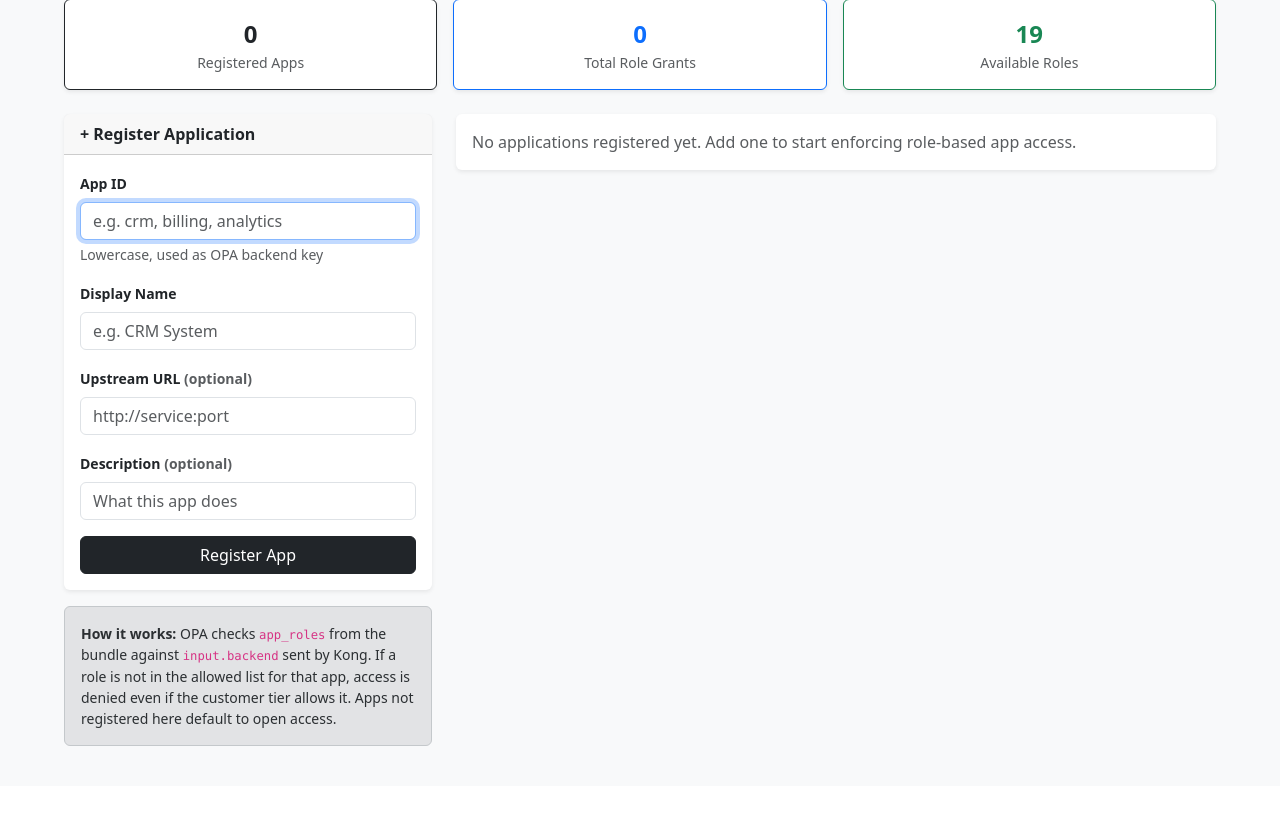
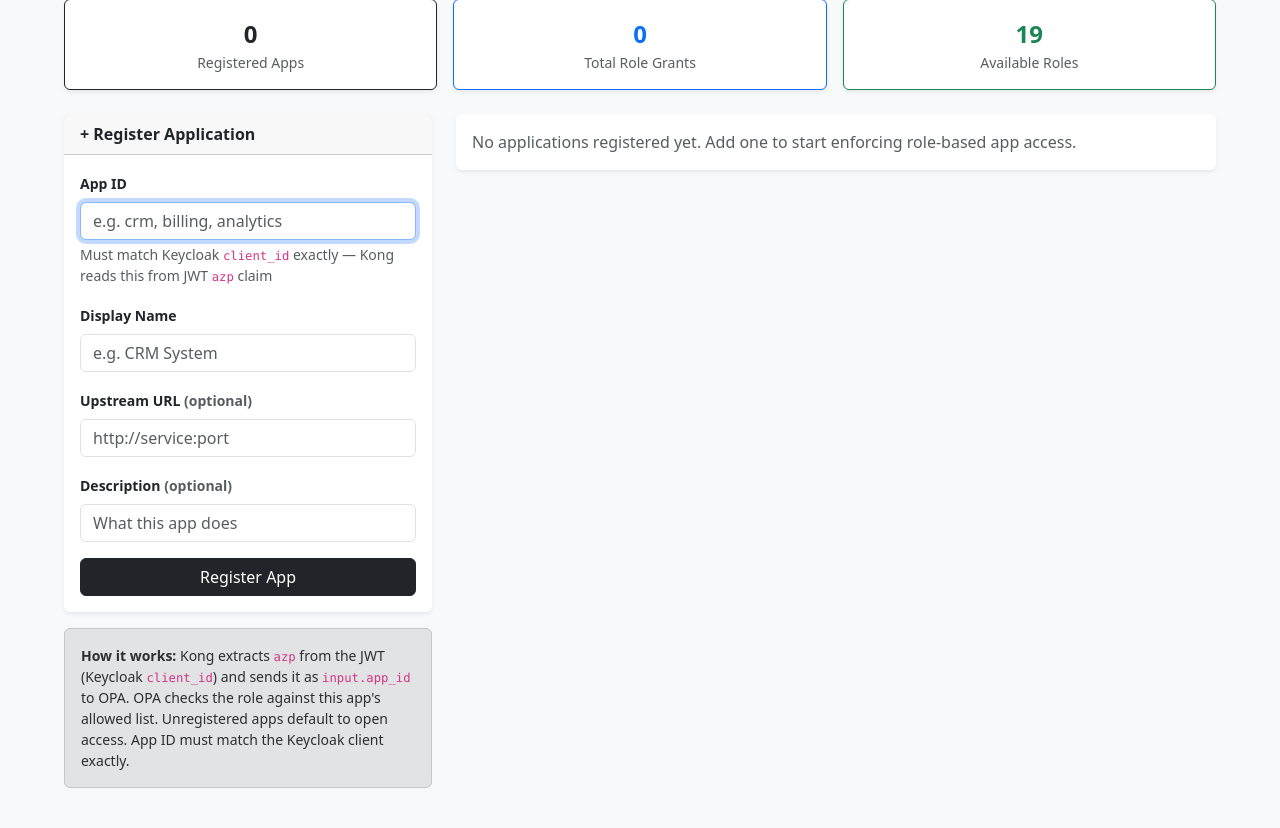
Before and after one commit to sorhoho/Data-Masking, a Flask app: page /apps in a window 1280 px wide. Shown: the part 134-962 px from the top of the page. Before the commit the page ends 880 px from the top, so only its background shows below. Run offline with Flask 3, Linux system fonts and the light colour scheme; the visitor is signed in with stand-in values (Sample User, id 1); data that the repository does not hold is empty; some libraries are stand-ins or nearby versions.

Commit message:
feat: app registry keyed by Keycloak azp claim, not backend
Kong: extract claims.azp → input.app_id in OPA request; store in
  kong.ctx.shared.app_id; include in audit log
OPA: app_role_allowed checks app_roles_config[input.app_id] (JWT azp /
  Keycloak client_id) instead of input.backend; backend remains for
  field-alias masking only
admin-service: replace crm/billing default apps with real frontend
  examples (agent-portal, supervisor-dashboard, fraud-console,
  audit-viewer-app, partner-api) with appropriate role sets per app
apps.html: update App ID hint and explanation to reference azp/client_id

https://claude.ai/code/session_015DJFy4qaRFyYCCGyfrUhc6

```diff
--- a/admin-service/app.py
+++ b/admin-service/app.py
@@ -137,25 +137,32 @@ _DEFAULT_FIELD_MAPPINGS = [
     ("billing", "roaming_gb",       "data_roaming_gb",    "L2"),
 ]
 
+# App ID = Keycloak client_id (azp JWT claim). Must match exactly.
 _DEFAULT_APPS = [
-    ("crm",     "CRM System",      "http://crm-mock:5000",     "Main CRM backend"),
-    ("billing", "Billing System",  "http://billing-mock:5001", "Billing backend"),
+    ("agent-portal",         "Agent Portal",          "", "Care agent & billing web app"),
+    ("supervisor-dashboard", "Supervisor Dashboard",   "", "Team lead & supervisor UI"),
+    ("fraud-console",        "Fraud Console",          "", "Fraud analyst investigation tool"),
+    ("audit-viewer-app",     "Audit Viewer",           "", "Compliance read-only portal"),
+    ("partner-api",          "Partner API",            "", "B2B/MVNO partner BFF"),
 ]
 
-# Roles allowed per app by default — matches existing policy intent
 _DEFAULT_APP_ROLES = [
-    # CRM: all internal roles (partners excluded from unmask paths by policy)
-    ("crm", "agent"), ("crm", "supervisor"), ("crm", "vip_agent"), ("crm", "admin"),
-    ("crm", "care_l1"), ("crm", "care_l2"), ("crm", "care_supervisor"),
-    ("crm", "noc_operator"), ("crm", "field_technician"), ("crm", "roaming_ops"),
-    ("crm", "billing_agent"), ("crm", "fraud_analyst"), ("crm", "compliance_officer"),
-    ("crm", "audit_viewer"), ("crm", "vip_care"), ("crm", "data_admin"),
-    ("crm", "partner"), ("crm", "b2b_partner"), ("crm", "mvno_partner"),
-    # Billing: financial roles + compliance + audit
-    ("billing", "billing_agent"), ("billing", "admin"), ("billing", "data_admin"),
-    ("billing", "fraud_analyst"), ("billing", "compliance_officer"),
-    ("billing", "audit_viewer"), ("billing", "supervisor"), ("billing", "care_supervisor"),
-    ("billing", "roaming_ops"),
+    # Agent Portal: front-line care + billing
+    ("agent-portal", "agent"), ("agent-portal", "care_l1"), ("agent-portal", "care_l2"),
+    ("agent-portal", "billing_agent"), ("agent-portal", "noc_operator"),
+    ("agent-portal", "field_technician"), ("agent-portal", "roaming_ops"),
+    # Supervisor Dashboard: supervisors + privileged ops
+    ("supervisor-dashboard", "supervisor"), ("supervisor-dashboard", "care_supervisor"),
+    ("supervisor-dashboard", "vip_agent"), ("supervisor-dashboard", "vip_care"),
+    ("supervisor-dashboard", "admin"), ("supervisor-dashboard", "data_admin"),
+    # Fraud Console: fraud & compliance only
+    ("fraud-console", "fraud_analyst"), ("fraud-console", "compliance_officer"),
+    ("fraud-console", "admin"), ("fraud-console", "data_admin"),
+    # Audit Viewer: audit + compliance read access
+    ("audit-viewer-app", "audit_viewer"), ("audit-viewer-app", "compliance_officer"),
+    ("audit-viewer-app", "admin"),
+    # Partner API: external partners only
+    ("partner-api", "partner"), ("partner-api", "b2b_partner"), ("partner-api", "mvno_partner"),
 ]
 
 
--- a/admin-service/templates/apps.html
+++ b/admin-service/templates/apps.html
@@ -39,7 +39,7 @@
             <label class="form-label fw-semibold small" for="app_id">App ID</label>
             <input id="app_id" name="app_id" type="text" class="form-control"
                    placeholder="e.g. crm, billing, analytics" required autofocus />
-            <div class="form-text">Lowercase, used as OPA backend key</div>
+            <div class="form-text">Must match Keycloak <code>client_id</code> exactly — Kong reads this from JWT <code>azp</code> claim</div>
           </div>
           <div class="mb-3">
             <label class="form-label fw-semibold small" for="name">Display Name</label>
@@ -63,9 +63,10 @@
 
     <div class="alert alert-secondary mt-3 small">
       <strong>How it works:</strong>
-      OPA checks <code>app_roles</code> from the bundle against <code>input.backend</code>
-      sent by Kong. If a role is not in the allowed list for that app, access is denied
-      even if the customer tier allows it. Apps not registered here default to open access.
+      Kong extracts <code>azp</code> from the JWT (Keycloak <code>client_id</code>) and
+      sends it as <code>input.app_id</code> to OPA. OPA checks the role against this app's
+      allowed list. Unregistered apps default to open access. App ID must match the
+      Keycloak client exactly.
     </div>
   </div>
 
--- a/kong/kong.yml
+++ b/kong/kong.yml
@@ -448,6 +448,7 @@ plugins:
                       method      = kong.request.get_method(),
                       customer_id = customer_id,
                       backend     = backend,
+                      app_id      = claims.azp or "",
                       ctx = {
                           in_working_hours = in_working_hours,
                           hour             = utc_hour,
@@ -508,6 +509,7 @@ plugins:
           kong.ctx.shared.req_msisdn     = req_msisdn
           kong.ctx.shared.channel        = channel
           kong.ctx.shared.purpose        = purpose
+          kong.ctx.shared.app_id         = claims.azp or ""
 
           kong.log.info(
               "Access granted: user=", claims.preferred_username,
@@ -710,6 +712,7 @@ plugins:
           local access_reference = kong.ctx.shared.access_reference
           local req_msisdn       = kong.ctx.shared.req_msisdn
           local backend          = kong.ctx.shared.backend or "unknown"
+          local app_id           = kong.ctx.shared.app_id or ""
           local customer_tier    = kong.ctx.shared.customer_tier or "standard"
           local channel          = kong.ctx.shared.channel or "web"
           local purpose          = kong.ctx.shared.purpose or ""
@@ -748,6 +751,7 @@ plugins:
                   method           = method,
                   path             = path,
                   backend          = backend,
+                  app_id           = app_id ~= "" and app_id or nil,
                   customer_id      = customer_id,
                   http_status      = status,
                   user             = username,
```
Also changed, not shown: 1 other file.
